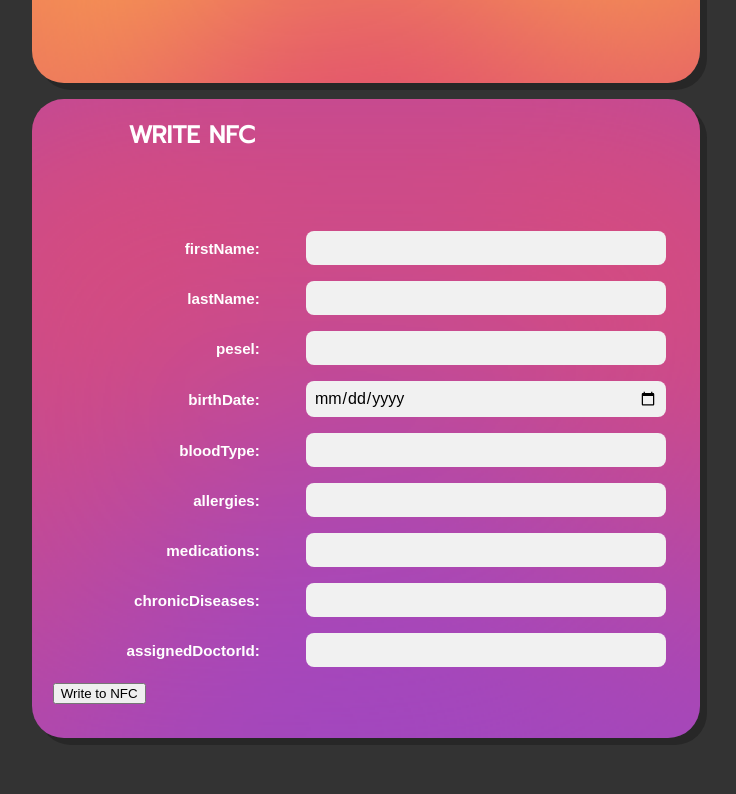
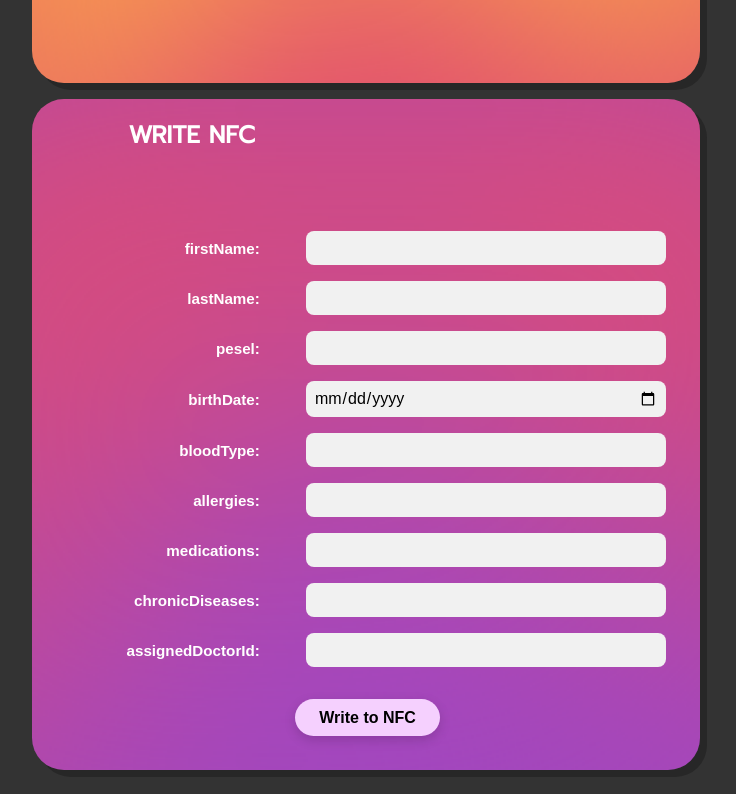
Before and after one commit to oskarhermanowski/NFC-doctor-main, a React (Vite) app: page / in a window 1280 px wide. Shown: the part 289-1083 px from the top of the page, without its empty margins (274-1010 px from the left). Before the commit the page ends 1051 px from the top, so only its background shows below. Built offline with nearby package versions, Linux system fonts and the light colour scheme.

Commit message:
label/text2

```diff
--- a/src/components/Nfcs/WriteTagComponent.css
+++ b/src/components/Nfcs/WriteTagComponent.css
@@ -1,3 +1,4 @@
+/* Ogólny układ formularza */
 .nfc-form {
   display: flex;
   flex-direction: column;
@@ -5,11 +6,13 @@
   padding: 1rem;
 }
 
+/* Rząd: label + input */
 .form-row {
   display: flex;
   flex-direction: column;
 }
 
+/* Label nad inputem */
 label {
   font-weight: bold;
   margin-bottom: 0.25rem;
@@ -17,6 +20,7 @@ label {
   font-size: 0.95rem;
 }
 
+/* Input – pełna szerokość */
 input {
   padding: 0.5rem;
   border-radius: 0.5rem;
@@ -25,8 +29,35 @@ input {
   width: 100%;
   max-width: 100%;
   background: #f1f1f1;
+  color: black;
 }
 
+/* Wyśrodkowanie przycisku */
+.btn-center {
+  text-align: center;
+}
+
+/* Sam przycisk – styl i zaokrąglenie */
+.btn-write {
+  padding: 0.6rem 1.5rem;
+  border: none;
+  border-radius: 2rem;
+  background-color: #f5d0fe;
+  color: black;
+  font-weight: bold;
+  font-size: 1rem;
+  cursor: pointer;
+  box-shadow: 0 4px 12px rgba(0, 0, 0, 0.15);
+  transition: background 0.2s ease;
+  display: inline-block;
+  margin-top: 1rem;
+}
+
+.btn-write:hover {
+  background-color: #e0bfee;
+}
+
+/* Responsywność na desktopie */
 @media screen and (min-width: 700px) {
   .form-row {
     flex-direction: row;
@@ -36,7 +67,7 @@ input {
 
   label {
     width: 35%;
-    margin: 0;
+    margin-bottom: 0;
     text-align: right;
     padding-right: 1rem;
   }
```
